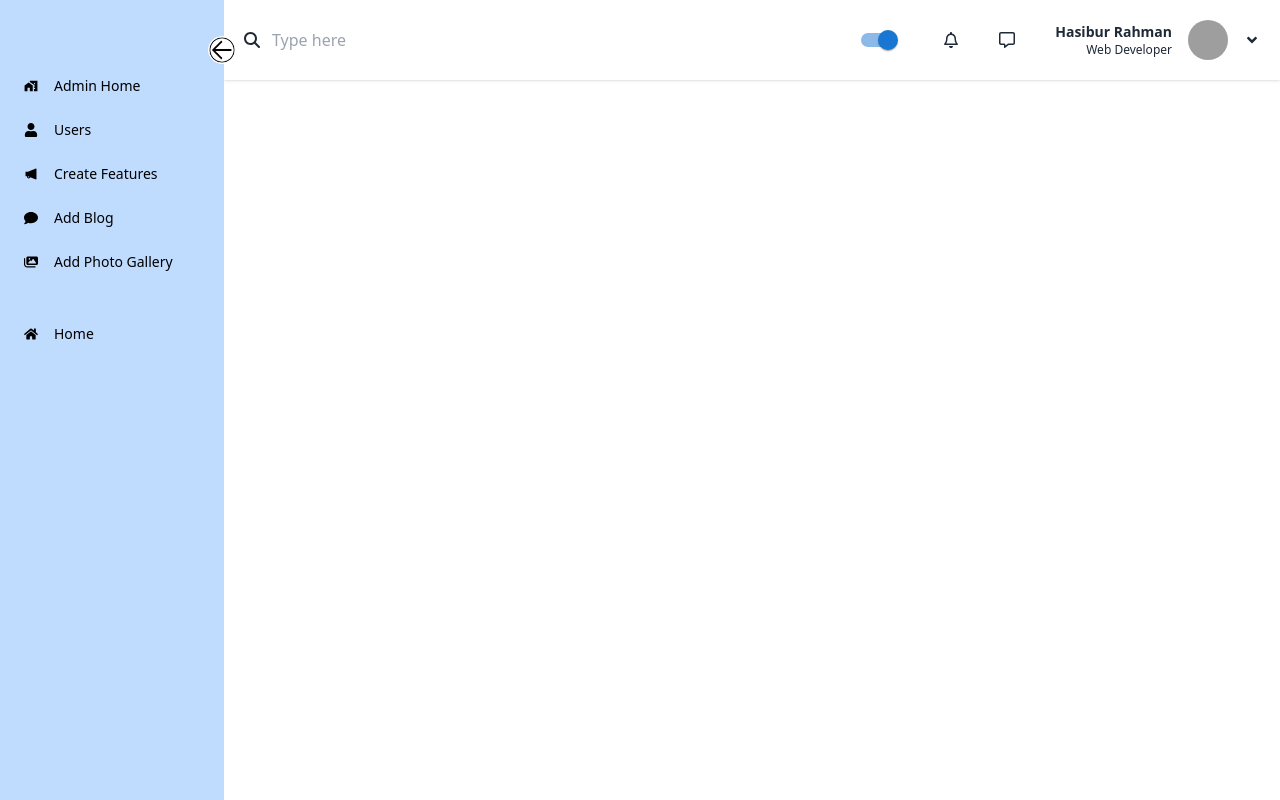
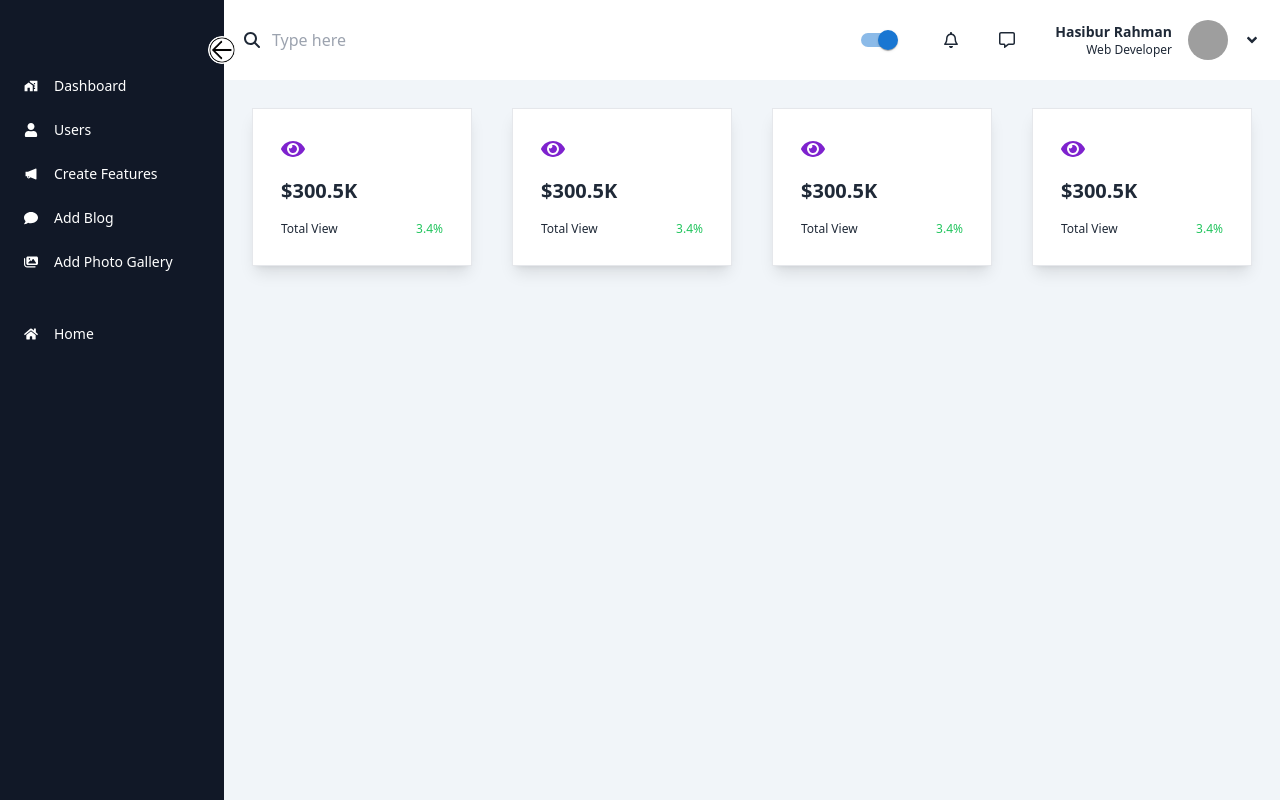
Before and after one commit to hasiburrahmanakash79/admin-dashboard, a React (Vite) app: page / in a window 1280 px wide. Built offline with nearby package versions, Linux system fonts and the light colour scheme; grey boxes are pictures that could not be loaded.

Commit message:
start dashboard outlat

```diff
--- a/src/Pages/Dashboard/Dashboard.jsx
+++ b/src/Pages/Dashboard/Dashboard.jsx
@@ -44,8 +44,8 @@ const Dashboard = () => {
 
   const Menus = [
     {
-      title: "Admin Home",
-      path: "/dashboard/adminHome",
+      title: "Dashboard",
+      path: "/",
       icon: iconMappings.RoleHome,
       role: "admin",
       gap: true,
@@ -93,7 +93,7 @@ const Dashboard = () => {
       <div
         className={` ${
           open ? "w-56 p-4" : "w-14 text-center"
-        }   h-screen text-black fixed left-0 top-0 bottom-0 bg-blue-200 z-50 pt-8  duration-500 transition-all`}
+        }   h-screen text-white fixed left-0 top-0 bottom-0 bg-gray-900 z-50 pt-8  duration-500 transition-all`}
       >
         <img
           src={arrow}
@@ -111,7 +111,7 @@ const Dashboard = () => {
                 <Link
                   to={Menu.path}
                   key={index}
-                  className={`flex rounded-md p-2 cursor-pointer hover: hover:bg-blue-400 hover:text-black text-sm items-center gap-x-4 ${
+                  className={`flex rounded-md p-2 cursor-pointer hover: hover:bg-slate-800 text-sm items-center gap-x-4 ${
                     Menu.gap ? "mt-9" : "mt-2"
                   } ${index === 0 && " hover:bg-blue-400"}`}
                 >
@@ -156,7 +156,7 @@ const Dashboard = () => {
             <Link
               to={Menu.path}
               key={index}
-              className={`flex rounded-md p-2 cursor-pointer hover: hover:bg-blue-400  hover:text-black  text-sm items-center gap-x-4 ${
+              className={`flex rounded-md p-2 cursor-pointer hover: hover:bg-slate-800  text-sm items-center gap-x-4 ${
                 Menu.gap ? "mt-9" : "mt-2"
               } ${index === 0 && " hover:bg-primary"}`}
             >
@@ -205,7 +205,9 @@ const Dashboard = () => {
             </div>
           </div>
         </div>
+        <div className="bg-slate-100 h-full p-7">
         <Outlet></Outlet>
+        </div>
       </div>
     </div>
   );
--- /dev/null
+++ b/src/Pages/Dashboard/DashboardHome/DashboardHome.jsx
@@ -0,0 +1,45 @@
+import { FaEye } from "react-icons/fa";
+
+
+const DashboardHome = () => {
+    return (
+        <div>
+            <div className="grid grid-cols-4 items-center gap-10">
+                <div className="bg-white border p-7 space-y-4 shadow-lg">
+                    <FaEye className="text-purple-700 text-2xl"/>
+                    <h1 className="text-xl font-semibold">$300.5K</h1>
+                    <div className="flex justify-between">
+                    <p className="text-xs">Total View</p>
+                    <p className="text-green-500 text-xs text-end">3.4%</p>
+                    </div>
+                </div>
+                <div className="bg-white border p-7 space-y-4 shadow-lg">
+                    <FaEye className="text-purple-700 text-2xl"/>
+                    <h1 className="text-xl font-semibold">$300.5K</h1>
+                    <div className="flex justify-between">
+                    <p className="text-xs">Total View</p>
+                    <p className="text-green-500 text-xs text-end">3.4%</p>
+                    </div>
+                </div>
+                <div className="bg-white border p-7 space-y-4 shadow-lg">
+                    <FaEye className="text-purple-700 text-2xl"/>
+                    <h1 className="text-xl font-semibold">$300.5K</h1>
+                    <div className="flex justify-between">
+                    <p className="text-xs">Total View</p>
+                    <p className="text-green-500 text-xs text-end">3.4%</p>
+                    </div>
+                </div>
+                <div className="bg-white border p-7 space-y-4 shadow-lg">
+                    <FaEye className="text-purple-700 text-2xl"/>
+                    <h1 className="text-xl font-semibold">$300.5K</h1>
+                    <div className="flex justify-between">
+                    <p className="text-xs">Total View</p>
+                    <p className="text-green-500 text-xs text-end">3.4%</p>
+                    </div>
+                </div>
+            </div>
+        </div>
+    );
+};
+
+export default DashboardHome;
```
Also changed, not shown: src/Routers/router.jsx (+5 -4 lines).
